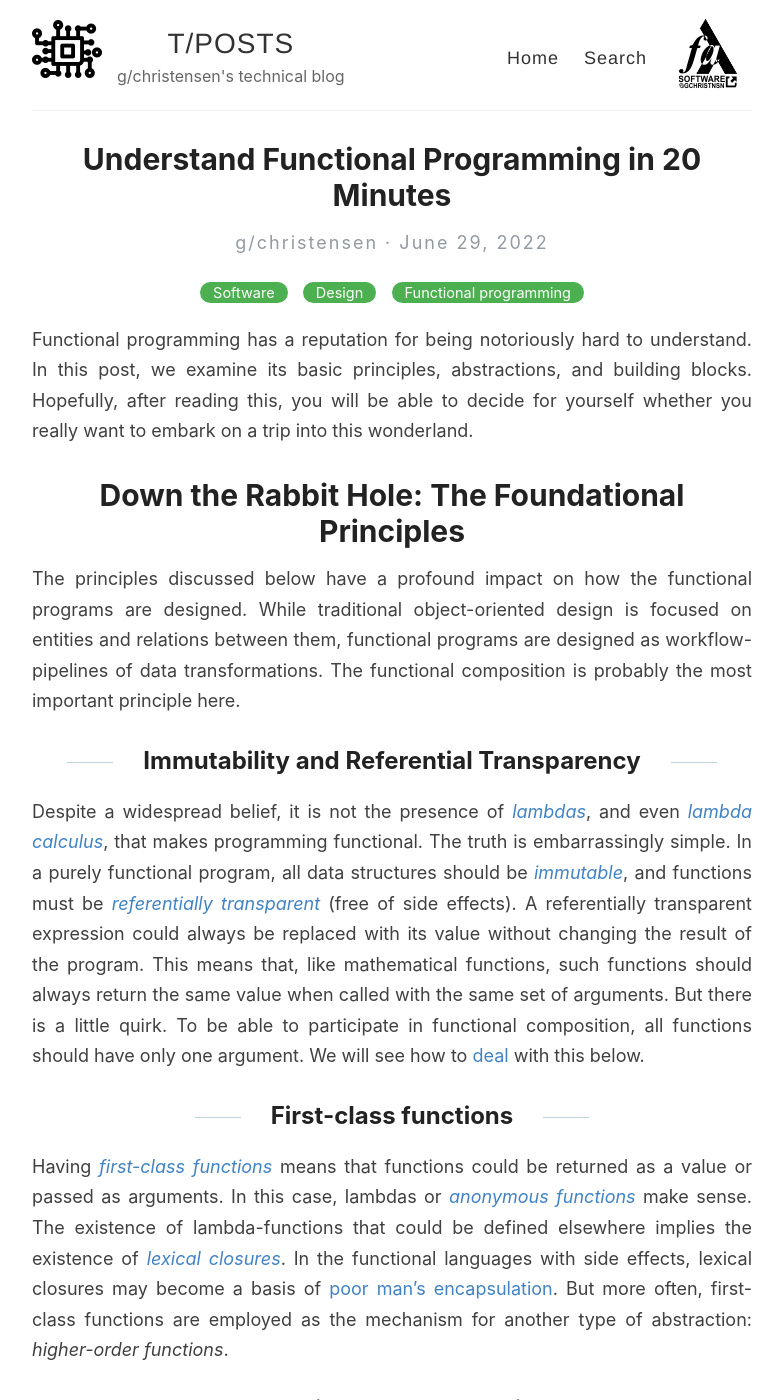
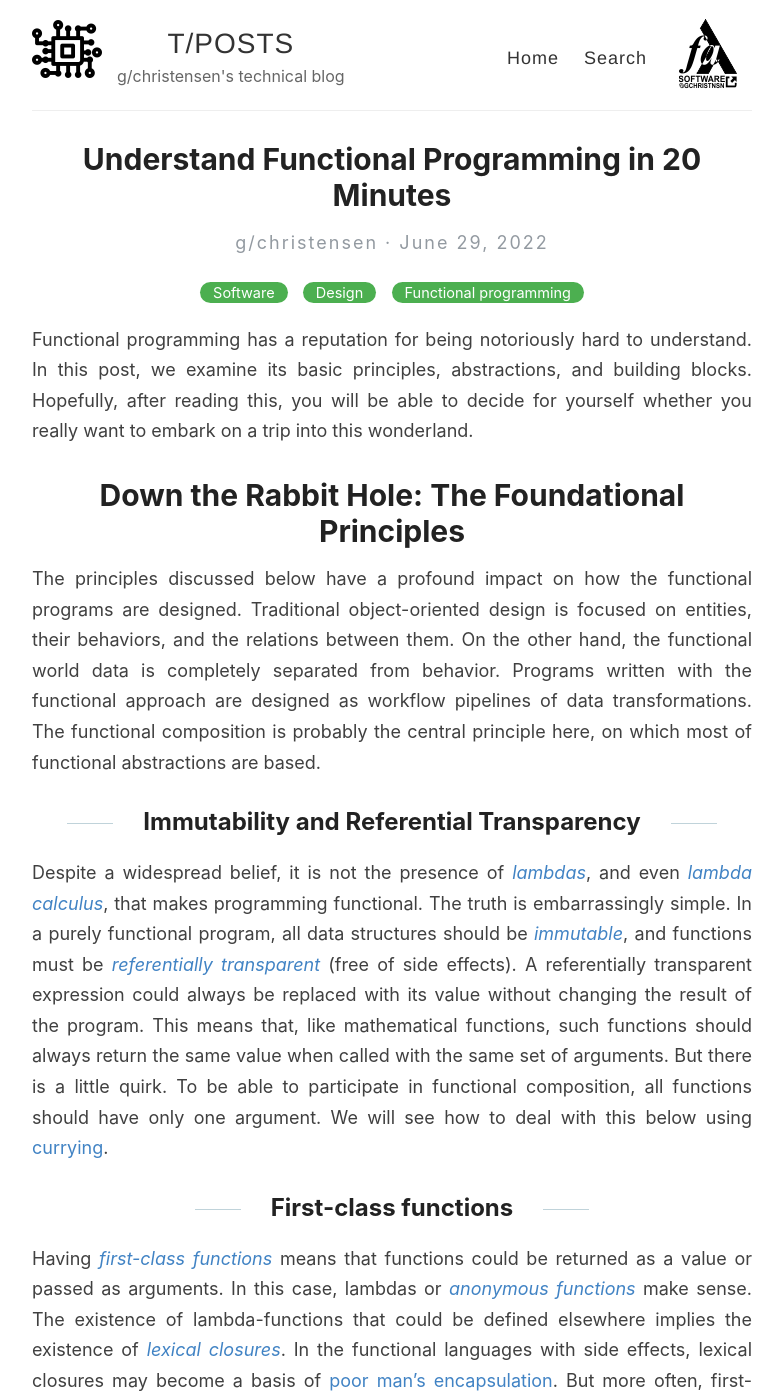
Before and after one commit to GChristensen/posts, a Jekyll site: the page built from _posts/2022-06-29-understand-functional-programming-in-20-minutes.md, in a window 1280 px wide and 1400 px high. Shown: the whole window, without its empty margins (248-1031 px from the left). Built offline with Jekyll 4.4.1, drawn with Linux system fonts in a browser that asks for light colours; some of the changed text lies outside the part shown.

Commit message:
post edit

````diff
--- a/_posts/2022-06-29-understand-functional-programming-in-20-minutes.md
+++ b/_posts/2022-06-29-understand-functional-programming-in-20-minutes.md
@@ -12,10 +12,12 @@ yourself whether you really want to embark on a trip into this wonderland.
 # Down the Rabbit Hole: The Foundational Principles
 
 The principles discussed below have a profound impact on how the functional
-programs are designed. While traditional object-oriented design is focused on
-entities and relations between them, functional programs are designed as
-workflow-pipelines of data transformations. The functional composition is
-probably the most important principle here.
+programs are designed. Traditional object-oriented design is focused on
+entities, their behaviors, and the relations between them.
+On the other hand, the functional world data is completely separated from
+behavior. Programs written with the functional approach are designed as workflow pipelines
+of data transformations. The functional composition is
+probably the central principle here, on which most of functional abstractions are based.
 
 ## Immutability and Referential Transparency
 
@@ -32,7 +34,7 @@ with its value without changing the result of the program. This means that, like
 mathematical functions, such functions should always return the same value when
 called with the same set of arguments. But there is a little quirk.
 To be able to participate in functional composition, all functions should have only one argument.
-We will see how to [deal](https://en.wikipedia.org/wiki/Currying) with this below.
+We will see how to deal with this below using [currying](https://en.wikipedia.org/wiki/Currying).
 
 ## First-class functions
 
@@ -112,7 +114,7 @@ becomes the crucial primitive used to make abstractions in the functional world.
 Functional programmers invented many ways to compose various
 things with each other. For example, Haskell has
 the following compositional operators: `. $ <$ <$> $> <> <* <*> *> >> >>= =<< >=> <=< <|>`.
-You can conveniently make an abstraction by saying `f3 = f2 . f1`
+By using them, it is possible to conveniently make an abstraction by saying `f3 = f2 . f1`
 which is equivalent to
 `f3 = f2(f1())` in the *[point free](https://en.wikipedia.org/wiki/Tacit_programming) notation*.
 And if this is not enough, you can always create your own operators.
@@ -207,7 +209,9 @@ process errors. Being returned somewhere in the middle of the chain of composed
 functions that use pattern matching, `Nothing` will short-circuit the
 computation - only the branch with `Nothing` will be chosen. Such change of a
 computational path or of a context is called an "*effect*" (not to be confused
-with side effects).
+with side effects). More precisely, effect is a computation that transforms
+something into something other (probably of some other type) wrapped in a context ADT.
+Such ADTs are called *effect types*.
 
 The two following sections contain some highly condensed abstract stuff, but it is important.
 Please, do not switch the channel.
@@ -260,13 +264,22 @@ All this "complex" algebraic stuff is actually what you learned in elementary sc
     * Multiplication with 0 annihilates R.
 * In a [ring](https://en.wikipedia.org/wiki/Ring_(algebra)), the set has an [additive inverse](https://en.wikipedia.org/wiki/Additive_inverse).
 
+The successful use of functional design relies on the proper understanding of the algebraic properties of the corresponding
+constructs, for example, folding. This is where functional programming gets really complex. For example, a Monoid has the following algebraic properties:
+
+1. Closure: <category element> + <category element> = <element in the same category>
+2. Associativity: (1 + 2) + 3 = 1 + (2 + 3)
+3. Identity: 0 + <a number> = <the number> + 0 = <the number>
+
+Addition of integers is a monoid, so it could be used in folding without fear of an incorrect result.
+
 ## Abstractions Based on ADTs
 
-So, you decided to create some abstractions by composing some functions that
+Let's imagine that you decided to create some abstractions by composing some functions that
 accept and return some ADTs. During the course of execution, they may produce some effects.
 Here you are entering the territory of the functional plumbing with morphisms.
-Unfortunately, the constraints imposed by static types could not be satisfied automatically.
-You need to choose the right morphisms to make your chain of composed functions to work
+Unfortunately, the constraints imposed by static typying could not be satisfied automatically.
+Your task is to choose the right morphisms to make the chain of composed functions to work
 as intended. The morphisms are usually implemented as methods of the typeclass implementation
 for the particular context type.
 
@@ -391,10 +403,10 @@ prepareForm templateURL = do
   trimFields
 ```
 
-When composition is used along with pattern matching, we also get error processing almost
-for free without these ugly try/catch blocks around every function call. An error simply
-short-circuits the happy path. Tiny functions with focused responsibilities facilitate
-code malleability. Although, since functions should be curried, and the plumbing logic may
+When the composition is used along with pattern matching, we also get error processing almost
+for free, and there are no ugly try/catch blocks around every function call. An error simply
+short-circuits the happy execution path. Tiny functions with focused responsibilities facilitate
+code malleability. Although, since functions need to be curried, and the plumbing logic may
 be scattered across typeclasses, there are some limits.
 
 # Afterword
````
Also changed, not shown: other parts of _posts/2022-06-29-understand-functional-programming-in-20-minutes.md (+5 -6 lines).
